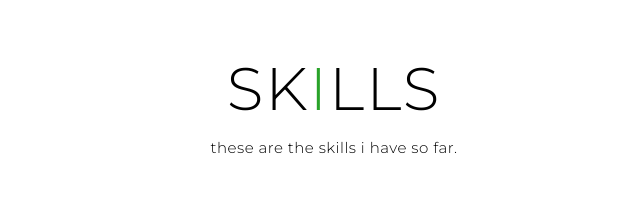
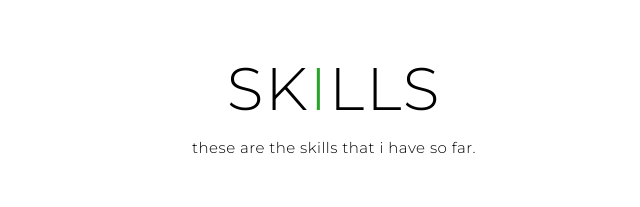
Before and after one commit to jonathanbasuki/personal-web, a plain HTML site: page index.html in a window 1280 px wide. Shown: the part 1660-1867 px from the top of the page, 306-946 px from the left. Drawn offline with Linux system fonts and the light colour scheme; a web font is replaced by a local one.

Commit message:
update index.html

```diff
--- a/index.html
+++ b/index.html
@@ -85,7 +85,7 @@
       <div class="services container">
         <div class="service-top">
           <h1 class="section-title">Sk<span>i</span>lls</h1>
-          <p>these are the skills i have so far.</p>
+          <p>these are the skills that i have so far.</p>
         </div>
         <div class="service-bottom">
           <div class="service-item">
```
